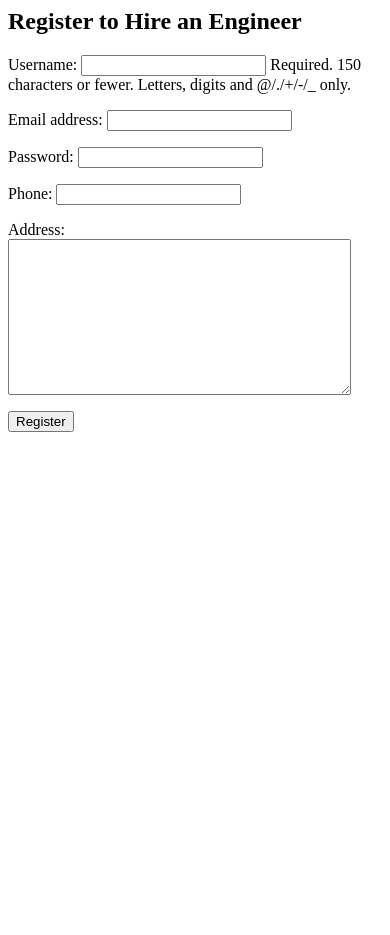
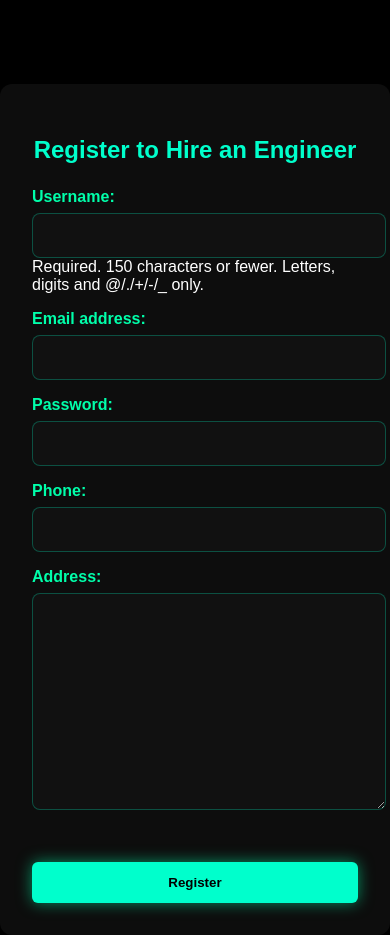
Before and after one commit to lordwisetech/Mayor-D-Electrical-Contractor, a Django app: page /register/customer/ in a window 390 px wide. Before the commit the page ends 432 px from the top, so only its background shows below. Run offline with Django 5.2, Linux system fonts and the light colour scheme.

Commit message:
Add mobile-first styling to customer registration form with admin email action

```diff
--- a/myapp/templates/register_customer.html
+++ b/myapp/templates/register_customer.html
@@ -1,6 +1,82 @@
+{% load static %}
+<!DOCTYPE html>
+<html lang="en">
+<head>
+  <meta charset="UTF-8" />
+  <meta name="viewport" content="width=device-width, initial-scale=1.0"/>
+  <title>Register to Hire an Engineer</title>
+  <style>
+    body {
+      margin: 0;
+      padding: 0;
+      font-family: 'Montserrat', sans-serif;
+      background-color: #000;
+      color: #fff;
+    }
+
+    .container {
+      max-width: 500px;
+      margin: auto;
+      margin-top: 10vh;
+      padding: 2rem;
+      background: rgba(255, 255, 255, 0.05);
+      border-radius: 12px;
+      backdrop-filter: blur(6px);
+    }
+
+    h2 {
+      text-align: center;
+      color: #00ffcc;
+      margin-bottom: 1.5rem;
+    }
+
+    form label {
+      display: block;
+      margin-top: 1rem;
+      font-weight: bold;
+      color: #00ffaa;
+    }
+
+    input, select, textarea {
+      width: 100%;
+      padding: 0.8rem;
+      margin-top: 0.4rem;
+      background: #111;
+      border: 1px solid #00ffcc44;
+      border-radius: 8px;
+      color: #fff;
+      font-size: 1rem;
+    }
+
+    button {
+      width: 100%;
+      margin-top: 2rem;
+      background: #00ffcc;
+      color: #000;
+      font-weight: bold;
+      padding: 0.8rem;
+      border: none;
+      border-radius: 6px;
+      box-shadow: 0 0 15px #00ffaa88;
+      cursor: pointer;
+      transition: 0.3s ease;
+    }
+
+    button:hover {
+      background: #00ffaa;
+      transform: scale(1.03);
+      box-shadow: 0 0 25px #00ffaaaa;
+    }
+  </style>
+</head>
+<body>
+  <div class="container">
     <h2>Register to Hire an Engineer</h2>
     <form method="post">
       {% csrf_token %}
       {{ form.as_p }}
       <button type="submit">Register</button>
     </form>
+  </div>
+</body>
+</html>
```
Also changed, not shown: mayorD/settings.py (+18 -3 lines), myapp/admin.py (+59 -3 lines), myapp/models.py (+7 -1 lines), myapp/templates/register_engineer.html (+76 -0 lines), db.sqlite3, myapp/migrations/0005_engineerscreening_status.py (added), 2 other files. Lines whose indentation alone changed are shown as unchanged.
